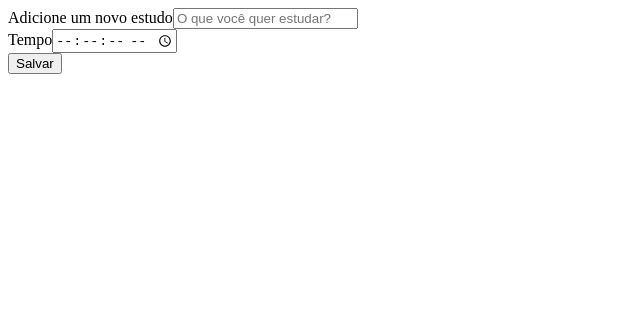
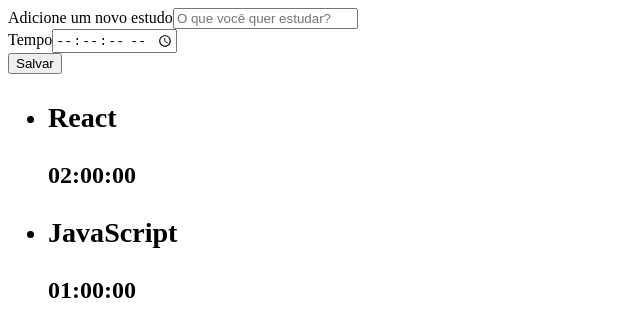
Before and after one commit to pinheiroduda/alura-studies-reactjs, a React (Create React App) app: page / in a window 1280 px wide. Shown: the top 336 px of the page, without its empty margins (0-640 px from the left). Built offline with nearby package versions, Linux system fonts and the light colour scheme.

Commit message:
feat: creates list component

```diff
--- a/src/App.tsx
+++ b/src/App.tsx
@@ -1,9 +1,11 @@
 import { Form } from './components/Form';
+import { List } from './components/List';
 
 function App() {
   return (
     <div>
-      <Form></Form>
+      <Form />
+      <List />
     </div>
   );
 }
--- /dev/null
+++ b/src/components/List/index.tsx
@@ -0,0 +1,18 @@
+export function List() {
+  return(
+    <div>
+      <h2>
+        <ul>
+          <li>
+            <h3>React</h3>
+            <span>02:00:00</span>
+          </li>
+          <li>
+            <h3>JavaScript</h3>
+            <span>01:00:00</span>
+          </li>
+        </ul>
+      </h2>
+    </div>
+  )
+}
```
